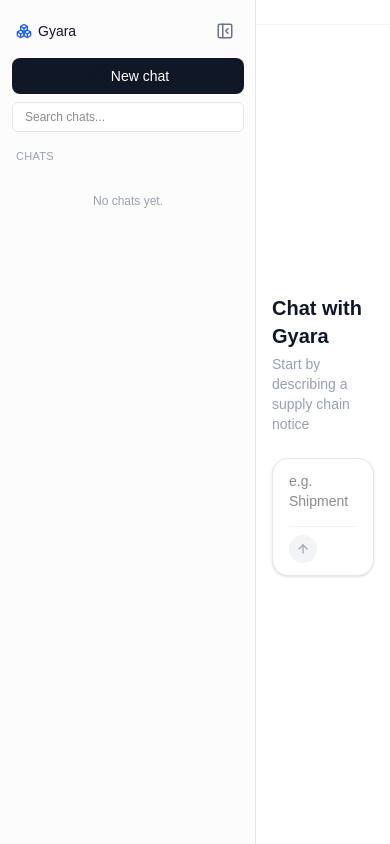
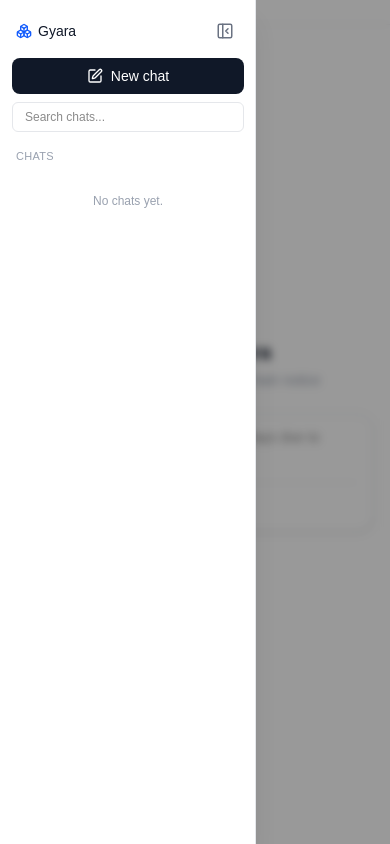
Before and after one commit to Udehlee/Gyara, a Next.js app: page / in a window 390 px wide. Both pictures are taken after a click on the button 32 px from the left and 27 px from the top of the page. Built offline with nearby package versions, Linux system fonts and the light colour scheme.

Commit message:
fix: open mobile sidebar only on user interaction

```diff
--- a/app/page.tsx
+++ b/app/page.tsx
@@ -45,7 +45,10 @@ export default function Home() {
       setActiveThreadId(t.id);
     }
 
-    setSidebarOpen(true);
+    // Only auto-open sidebar on desktop screens (>= 768px); keep closed on mobile
+    if (typeof window !== "undefined" && window.innerWidth >= 768) {
+      setSidebarOpen(true);
+    }
 
     const userMsg: UIMessage = { id: crypto.randomUUID(), role: "user", text };
     setThreads((prev) =>
--- a/components/Header.tsx
+++ b/components/Header.tsx
@@ -16,6 +16,7 @@ export default function Header({
       {!sidebarOpen && (
         <button
           onClick={onToggleSidebar}
+          aria-label="Open sidebar"
           className="text-gray-500 hover:text-gray-800 hover:bg-gray-100 rounded-md p-1.5 transition-colors flex-shrink-0"
         >
           <PanelLeftOpen className="h-4.5 w-4.5" />
--- a/components/SideBar.tsx
+++ b/components/SideBar.tsx
@@ -35,13 +35,40 @@ export default function ThreadSidebar({
     t.title.toLowerCase().includes(filter.toLowerCase())
   );
 
+  const handleSelectThread = (id: string) => {
+    onSelectThread(id);
+    if (typeof window !== "undefined" && window.innerWidth < 768) {
+      onToggleSidebar();
+    }
+  };
+
+  const handleNewThread = () => {
+    onNewThread();
+    if (typeof window !== "undefined" && window.innerWidth < 768) {
+      onToggleSidebar();
+    }
+  };
+
   return (
+    <>
+      {/* Mobile backdrop overlay - closes sidebar when clicking outside on mobile screens */}
+      {open && (
+        <div
+          className="fixed inset-0 z-40 bg-black/40 backdrop-blur-xs md:hidden transition-opacity"
+          onClick={onToggleSidebar}
+          aria-hidden="true"
+        />
+      )}
+
+      {/* Sidebar Navigation */}
       <nav
-      className={`h-full flex-shrink-0 overflow-hidden border-r border-gray-200 bg-gray-50/50 transition-all duration-200 ${
-        open ? "w-64" : "w-0"
+        className={`fixed inset-y-0 left-0 z-50 flex h-full flex-col bg-white border-r border-gray-200 shadow-xl transition-all duration-200 ease-in-out md:static md:z-auto md:shadow-none md:bg-gray-50/50 overflow-hidden ${
+          open
+            ? "w-64 translate-x-0"
+            : "w-0 -translate-x-full md:translate-x-0 border-r-0 md:border-r"
         }`}
       >
-      <div className="w-64 h-full flex flex-col">
+        <div className="w-64 h-full flex flex-col flex-shrink-0">
           <div className="flex items-center justify-between px-4 pt-4 pb-2">
             <div className="flex items-center gap-1.5">
               <Boxes className="h-4 w-4 text-blue-600" />
@@ -49,6 +76,7 @@ export default function ThreadSidebar({
             </div>
             <button
               onClick={onToggleSidebar}
+              aria-label="Close sidebar"
               className="text-gray-500 hover:text-gray-800 hover:bg-gray-100 rounded-md p-1.5 transition-colors"
             >
               <PanelLeftClose className="h-4.5 w-4.5" />
@@ -57,10 +85,10 @@ export default function ThreadSidebar({
 
           <div className="p-3 pt-1 space-y-2">
             <button
-            onClick={onNewThread}
-            className="flex w-full items-center justify-center gap-2 rounded-lg px-3 py-2 text-sm font-medium text-white bg-gray-900"
+              onClick={handleNewThread}
+              className="flex w-full items-center justify-center gap-2 rounded-lg px-3 py-2 text-sm font-medium text-white bg-gray-900 hover:bg-gray-800 transition-colors"
             >
-            <SquarePen className="h-4 w-4 text-gray-900" />
+              <SquarePen className="h-4 w-4 text-white" />
               New chat
             </button>
 
@@ -88,7 +116,7 @@ export default function ThreadSidebar({
               return (
                 <div
                   key={thread.id}
-                onClick={() => onSelectThread(thread.id)}
+                  onClick={() => handleSelectThread(thread.id)}
                   className={`group flex cursor-pointer items-center gap-2 rounded-md px-3 py-2 text-sm ${
                     active ? "bg-blue-100 text-blue-900" : "hover:bg-gray-100 text-gray-700"
                   }`}
@@ -100,7 +128,8 @@ export default function ThreadSidebar({
                       e.stopPropagation();
                       onDeleteThread(thread.id);
                     }}
-                  className="opacity-0 group-hover:opacity-100 flex-shrink-0 text-gray-400 hover:text-red-600"
+                    aria-label={`Delete ${thread.title}`}
+                    className="opacity-0 group-hover:opacity-100 flex-shrink-0 text-gray-400 hover:text-red-600 transition-opacity"
                   >
                     <Trash2 className="h-3.5 w-3.5" />
                   </button>
@@ -110,5 +139,6 @@ export default function ThreadSidebar({
           </div>
         </div>
       </nav>
+    </>
   );
 }
```
Lines whose indentation alone changed are shown as unchanged.
